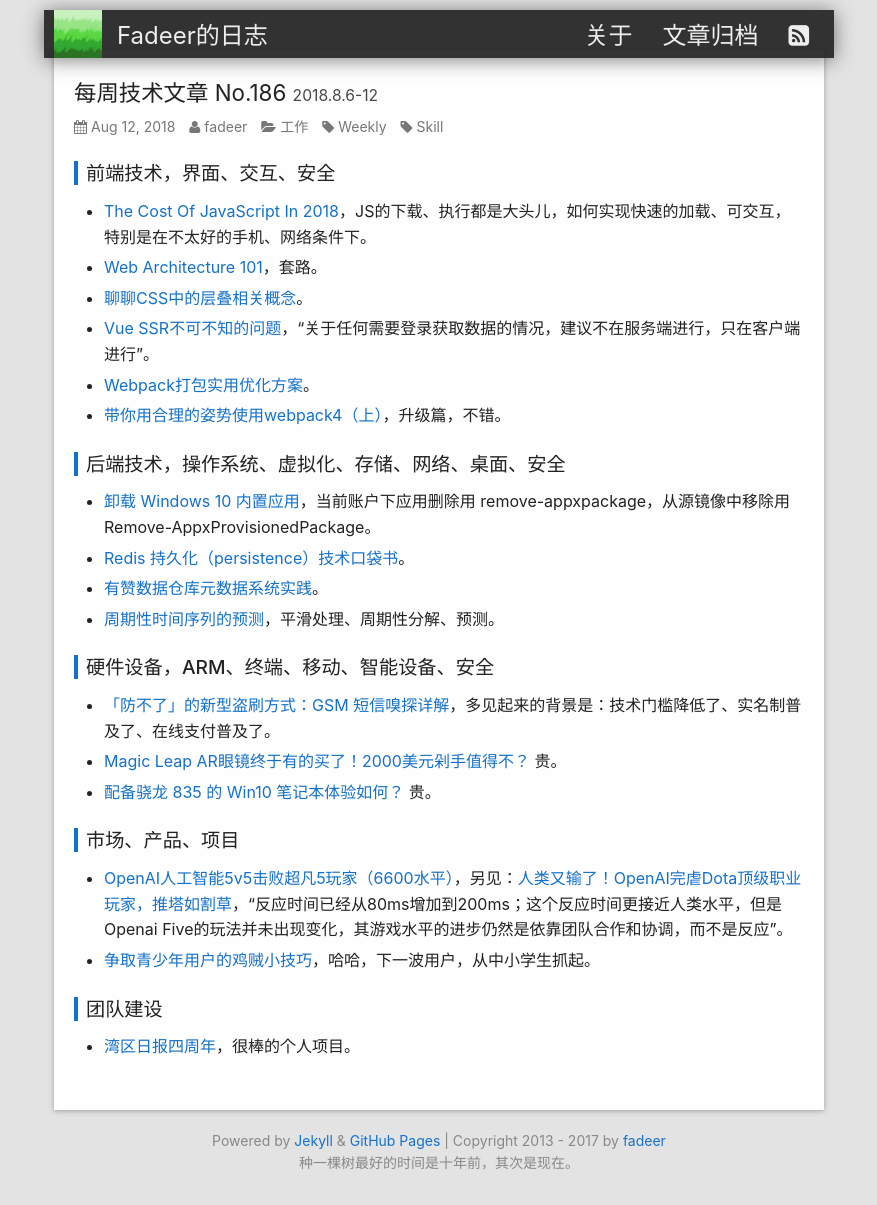
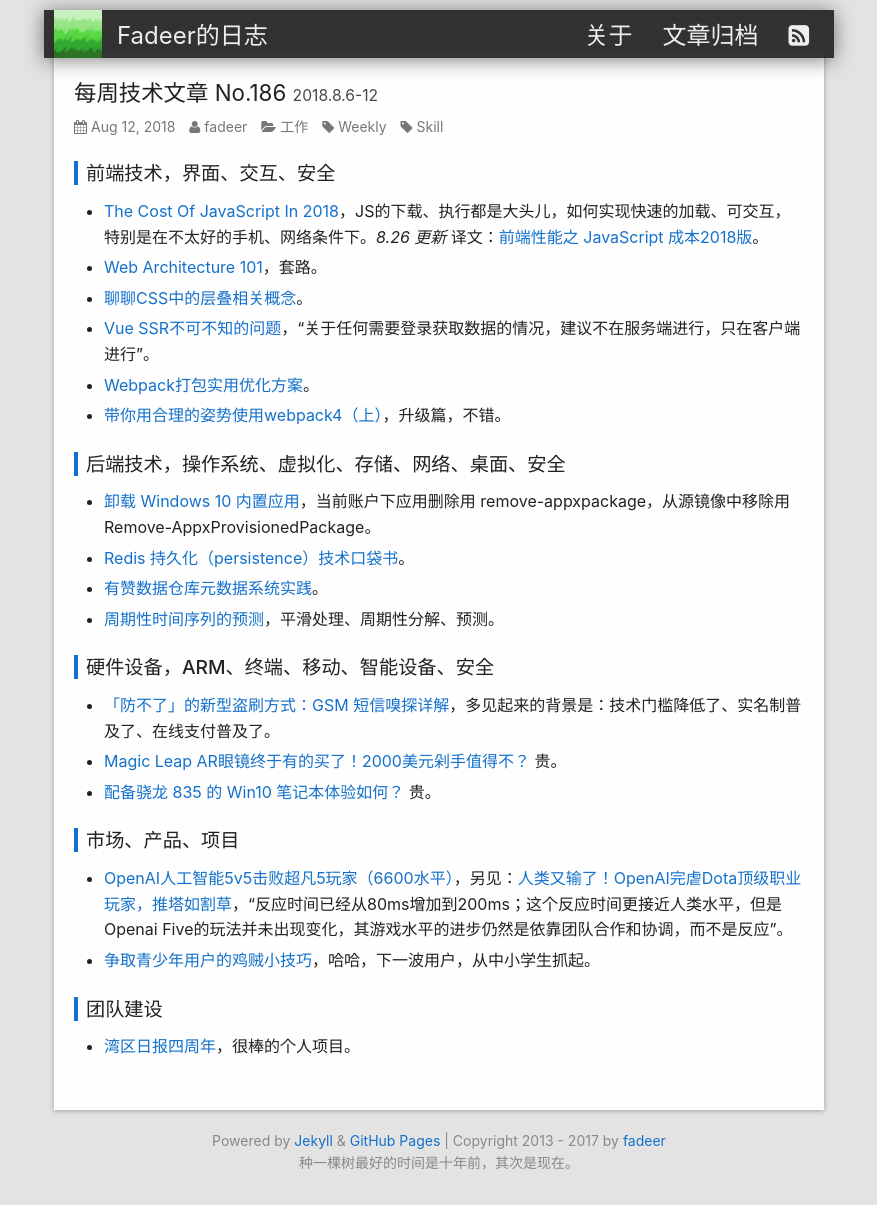
Before and after one commit to fadeer/fadeer.github.io, a Jekyll site: the page built from _posts/weekly2/2018-08-12-weekly-186.md, in a window 1280 px wide and 1205 px high. Shown: the whole window, without its empty margins (201-1078 px from the left). Built offline with Jekyll 4.4.1, drawn with Linux system fonts in a browser that asks for light colours.

Commit message:
update post

```diff
--- a/_posts/weekly2/2018-08-12-weekly-186.md
+++ b/_posts/weekly2/2018-08-12-weekly-186.md
@@ -10,7 +10,7 @@
 
 前端技术，界面、交互、安全
 ----
-* [The Cost Of JavaScript In 2018](https://medium.com/@addyosmani/the-cost-of-javascript-in-2018-7d8950fbb5d4)，JS的下载、执行都是大头儿，如何实现快速的加载、可交互，特别是在不太好的手机、网络条件下。
+* [The Cost Of JavaScript In 2018](https://medium.com/@addyosmani/the-cost-of-javascript-in-2018-7d8950fbb5d4)，JS的下载、执行都是大头儿，如何实现快速的加载、可交互，特别是在不太好的手机、网络条件下。*8.26 更新* 译文：[前端性能之 JavaScript 成本2018版](http://www.infoq.com/cn/articles/the-cost-of-javascript-in-2018)。
 * [Web Architecture 101](https://engineering.videoblocks.com/web-architecture-101-a3224e126947)，套路。
 * [聊聊CSS中的层叠相关概念](https://www.w3cplus.com/css/understand-css-stacking-context-order-z-index.html)。
 * [Vue SSR不可不知的问题](https://zhuanlan.zhihu.com/p/41427873)，“关于任何需要登录获取数据的情况，建议不在服务端进行，只在客户端进行”。
```
